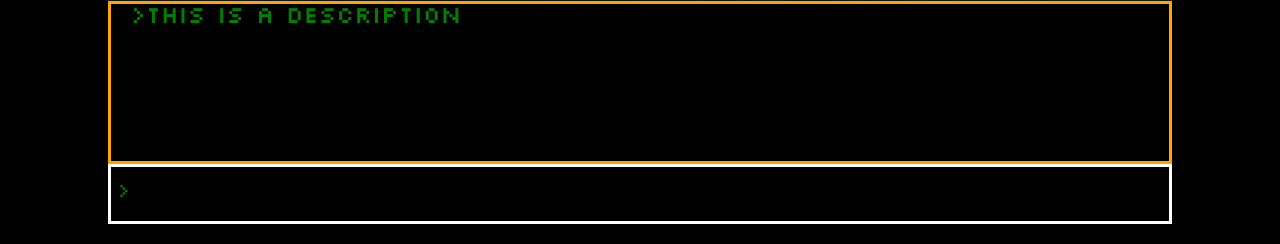
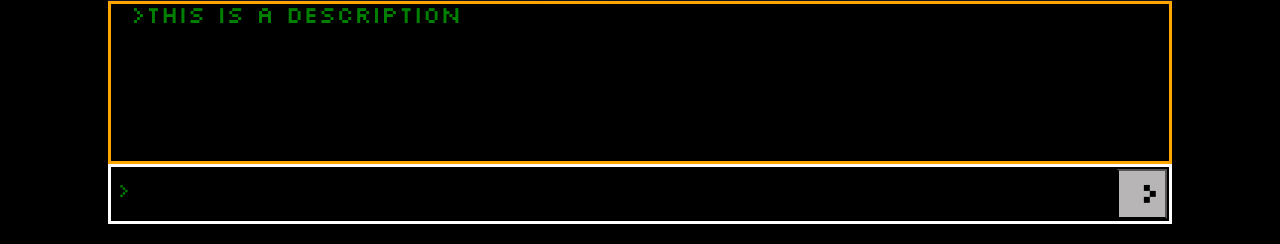
Before and after one commit to Firecracker123/Hackathon-Team-38, a Flask app: page / in a window 1280 px wide. Shown: the part 556-800 px from the top of the page. Run offline with Flask 3, Linux system fonts and the light colour scheme; some web fonts are replaced.

Commit message:
Created submit button

```diff
--- a/static/styling.css
+++ b/static/styling.css
@@ -50,11 +50,29 @@ p.greater_than {
     position: absolute;
     font-size: 20px;
     left:10px;
-    font-family: Lucida Console;
     bottom: 2px;
     font-family: pixel-font;
 }
 
+#submit{
+    width: 50px;
+    height: 50px;
+    background-color: #b7b5b5;
+    position: absolute;
+    right: 5px;
+    bottom: 5px;
+    color: black;
+    transition: 0.5s;
+    transform: rotate(90deg);
+    font-family: pixel-font;
+    font-size: 50px;
+}
+
+#submit:hover {
+    background-color: rgb(108, 107, 107);
+    /*color: white;*/
+    transition: 0.5s;
+}
 
 body {
     padding: 100px;
--- a/templates/mainpage.html
+++ b/templates/mainpage.html
@@ -15,7 +15,10 @@
 
                 <div id = "input_section">
                     <p class="greater_than">></p>
-                    <input id="input_field">
+                    <form>
+                        <input id="input_field">
+                        <input type="submit" id="submit" value="^">
+                    </form>
                 </div>
             </div>
         </div>
```
